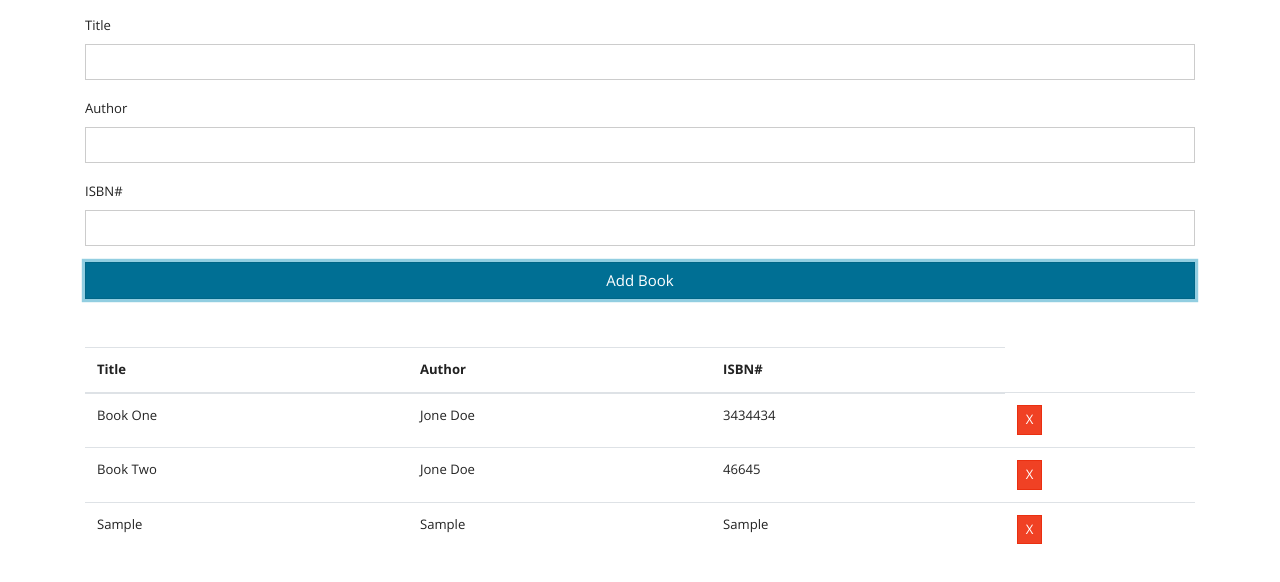
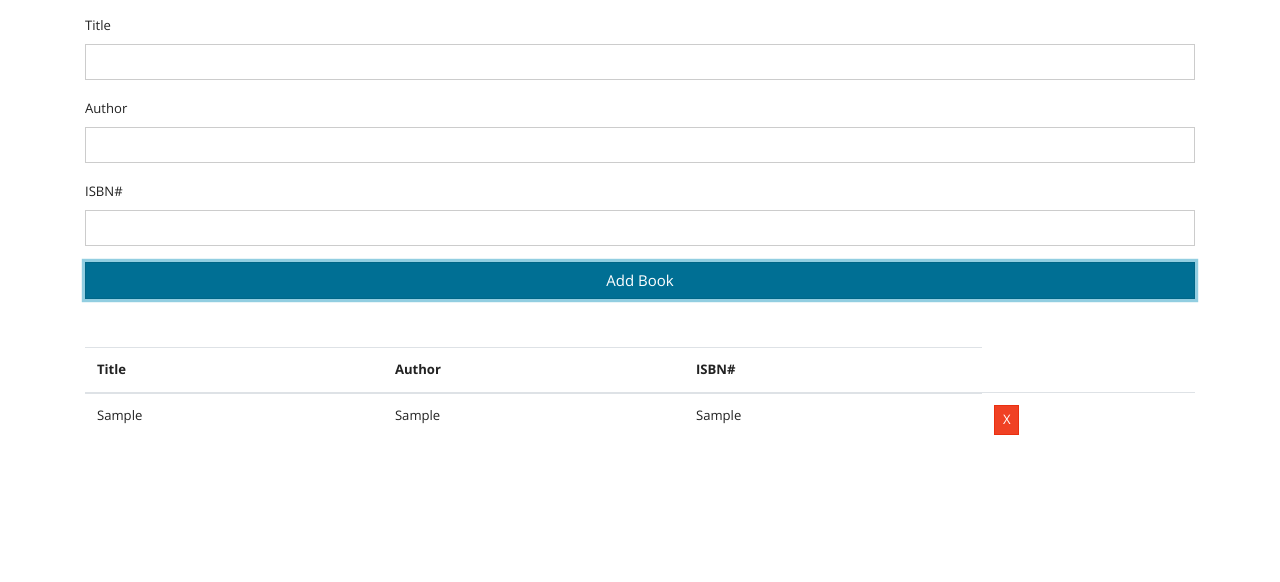
Before and after one commit to ghermaico135/booklist_cloning_javascript, a plain HTML site: page index.html in a window 1280 px wide. Both pictures are taken after typing "Sample", "Sample", "Sample" into the empty fields and a click on the input "Add Book". Shown: the part 148-730 px from the top of the page. Drawn offline with nearby package versions, Linux system fonts and the light colour scheme.

Commit message:
making modification on the parameter

```diff
--- a/index.html
+++ b/index.html
@@ -9,7 +9,8 @@
             crossorigin="anonymous"
         ></script>
         <link rel="stylesheet" href="bootstrap.min.css" />
-        <script src="app.js" defer></script>
+        <!-- <script src="app.js" defer></script> -->
+        <script src="review.js" defer></script>
     </head>
     <body>
         <div class="container mt-4">
--- a/app.js
+++ b/review.js
@@ -1,5 +1,3 @@
-//Book class: Represents aBook
-
 class Book {
     constructor(title, author, isbn) {
         this.title = title;
@@ -8,18 +6,12 @@ class Book {
     }
 }
 
-// UI Class: Handle UI Tasks
-
 class UI {
     static displayBooks() {
-        //array
-        const StoredBooks = [
-            { title: "Book One", author: "Jone Doe", isbn: "3434434" },
-            { title: "Book Two", author: "Jone Doe", isbn: "46645" },
-        ];
-
-        const books = StoredBooks;
-        books.forEach((book) => UI.addBookToList(book));
+        const books = Store.getBooks();
+        books.array.forEach((book) => {
+            UI.addBookToList(book);
+        });
     }
 
     static addBookToList(book) {
@@ -31,9 +23,8 @@ class UI {
         <td> ${book.title} </td>
         <td> ${book.author} </td>
         <td> ${book.isbn} </td>
-        <td> <a href="#"  class="btn btn-danger btn-sm delete"> X </a></td>
-                        `;
-
+        <td> <a href="#"  class="btn btn-danger btn-sm delete"> X </a> </td>
+        `;
         list.appendChild(row);
     }
 
@@ -51,8 +42,6 @@ class UI {
         const form = document.querySelector("#book-form");
         container.insertBefore(div, form);
 
-        //vanixh in 3 seconds
-
         setTimeout(() => document.querySelector(".alert").remove(), 3000);
     }
 
@@ -62,44 +51,62 @@ class UI {
         document.querySelector("#isbn").value = "";
     }
 }
-// Store Class: Handles Storage
 
-// Event: Display Books
+class Store {
+    static getBooks() {
+        let books;
+        if (localStorage.getItem(books) === null) {
+            books = [];
+        } else {
+            books = JSON.parse(localStorage.getItem(books));
+        }
+        return books;
+    }
 
-document.addEventListener("DOMContentLoaded", UI.displayBooks);
+    static addBook(book) {
+        const books = Store.getBooks();
+        books.push(book);
+        localStorage.setItem(books, JSON.stringify(books));
+    }
 
-// Event: Add a Book
+    static removeBook(isbn) {
+        const books = Store.getBooks();
+
+        books.forEach((book, index) => {
+            if (book.isbn == isbn) {
+                books.splice(index, 1);
+            }
+        });
+        localStorage.setItem(books, JSON.stringify(books));
+    }
+}
+
 document.querySelector("#book-form").addEventListener("submit", (e) => {
-    //Prevent actual submit
     e.preventDefault();
-    //Get form values
+
     const title = document.querySelector("#title").value;
     const author = document.querySelector("#author").value;
     const isbn = document.querySelector("#isbn").value;
 
-    //Validate
     if (title === "" || author === "" || isbn === "") {
         UI.showAlert("Please fill in all fields", "danger");
     } else {
-        //Instatiate book
         const book = new Book(title, author, isbn);
 
-        //Add Book to UI
         UI.addBookToList(book);
 
-        //show success message
+        Store.addBook(book);
+
         UI.showAlert("Book Added", "success");
 
-        //Clear fields
         UI.clearFields();
     }
 });
 
-// Event: Remove a Book
-
 document.querySelector("#book-list").addEventListener("click", (e) => {
     UI.deleteBook(e.target);
 
-    //show success message
+    Store.removeBook(e.target.parentElement.previousElementSibling.textContent);
+
     UI.showAlert("Book Removed", "success");
 });
```
